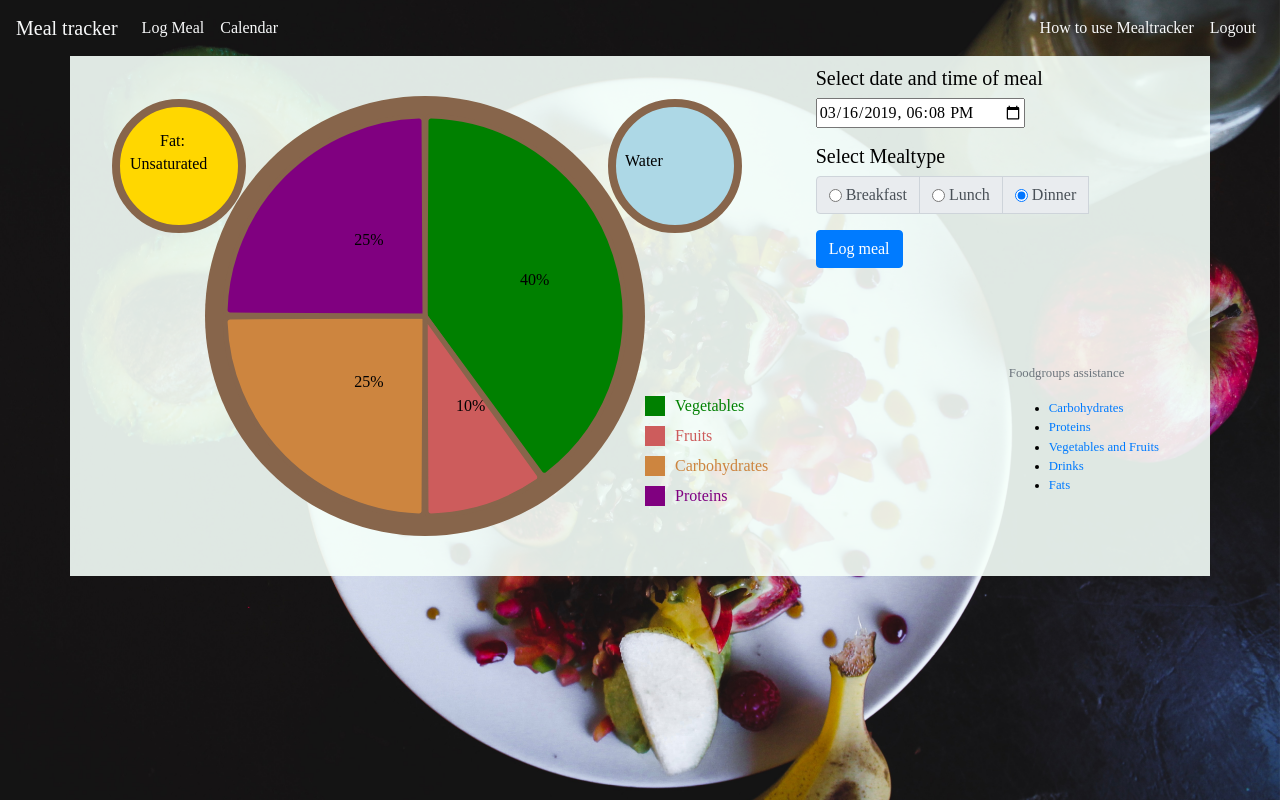
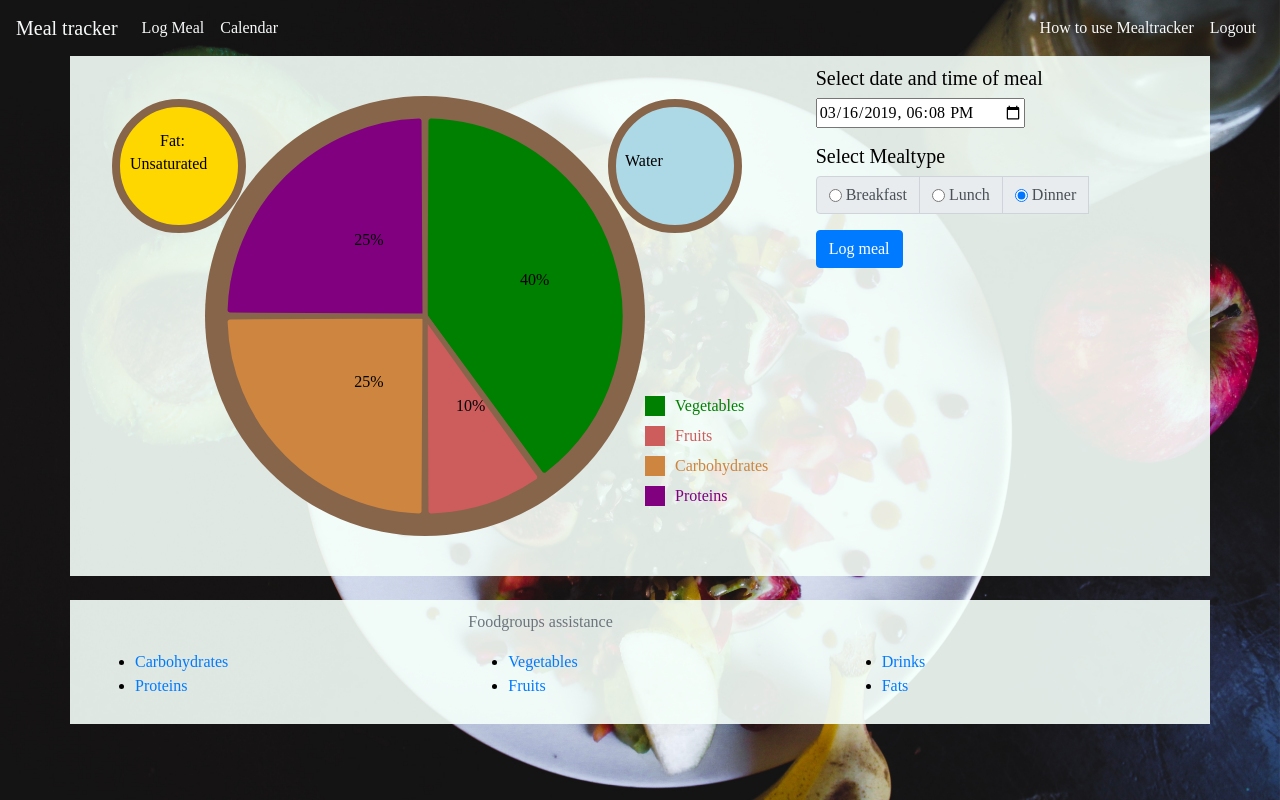
Before and after one commit to skacheri/Project, a Flask app: page /log_meal in a window 1280 px wide. Run offline with Flask 2, Linux system fonts and the light colour scheme; the visitor is signed in with stand-in values (Sample User, id 1); parts of the project's set-up code (start-up, migrations or seed data) failed here and were passed over; some libraries are stand-ins or nearby versions; some web fonts are replaced.

Commit message:
Adding a separate div for the foodgroups assistance for styling

```diff
--- a/server.py
+++ b/server.py
@@ -250,7 +250,7 @@ def init_foodgroups():
 
 if __name__ == "__main__":
 
-    app.debug = True
+    # app.debug = True
     connect_to_db(app)
     init_foodgroups()
     # DebugToolbarExtension(app)
--- a/templates/log_meal.html
+++ b/templates/log_meal.html
@@ -5,7 +5,7 @@
     <div class='col-md-8'>
         <div id="pie_chart"></div>
     </div>
-<!-- <span class="dot"></span> -->
+
 
 <script type="text/javascript">
 $(function(argument) {
@@ -97,19 +97,33 @@ $(function(argument) {
         </select>
     </div>
 </form>
+</div>
+</div>
 <div>&nbsp;</div>
-<div class='small float-right' id="food_clarification">
-<p class='text-muted'>Foodgroups assistance</p>
+<div class='row bg-blur'>
+<div class='col-md-4'>
+    <p>&nbsp;</p>
 <ul>
 <li><a href="https://www.hsph.harvard.edu/nutritionsource/what-should-you-eat/whole-grains/" target="_blank">Carbohydrates</a></li>
 <li><a href="https://www.hsph.harvard.edu/nutritionsource/what-should-you-eat/protein/" target="_blank">Proteins</a></li>
-<li><a href="https://www.hsph.harvard.edu/nutritionsource/what-should-you-eat/vegetables-and-fruits/" target="_blank">Vegetables and Fruits</a></li>
+</ul>
+</div>
+<div class='col-md-4'>
+<p class='text-muted'>Foodgroups assistance</p>
+<ul>
+<li><a href="https://www.hsph.harvard.edu/nutritionsource/what-should-you-eat/vegetables-and-fruits/" target="_blank">Vegetables</a></li>
+<li><a href="https://www.hsph.harvard.edu/nutritionsource/what-should-you-eat/vegetables-and-fruits/" target="_blank">Fruits</a></li>
+</ul>
+</div>
+<div class='col-md-4'>
+    <p>&nbsp;</p>
+<ul>
 <li><a href="https://www.hsph.harvard.edu/nutritionsource/healthy-drinks/" target="_blank">Drinks</a></li>
 <li><a href="https://www.hsph.harvard.edu/nutritionsource/what-should-you-eat/fats-and-cholesterol/" target="_blank">Fats</a></li>
 </ul>
 </div>
 </div>
+
 </div>
 
-</div>
 {% endblock %}
```
